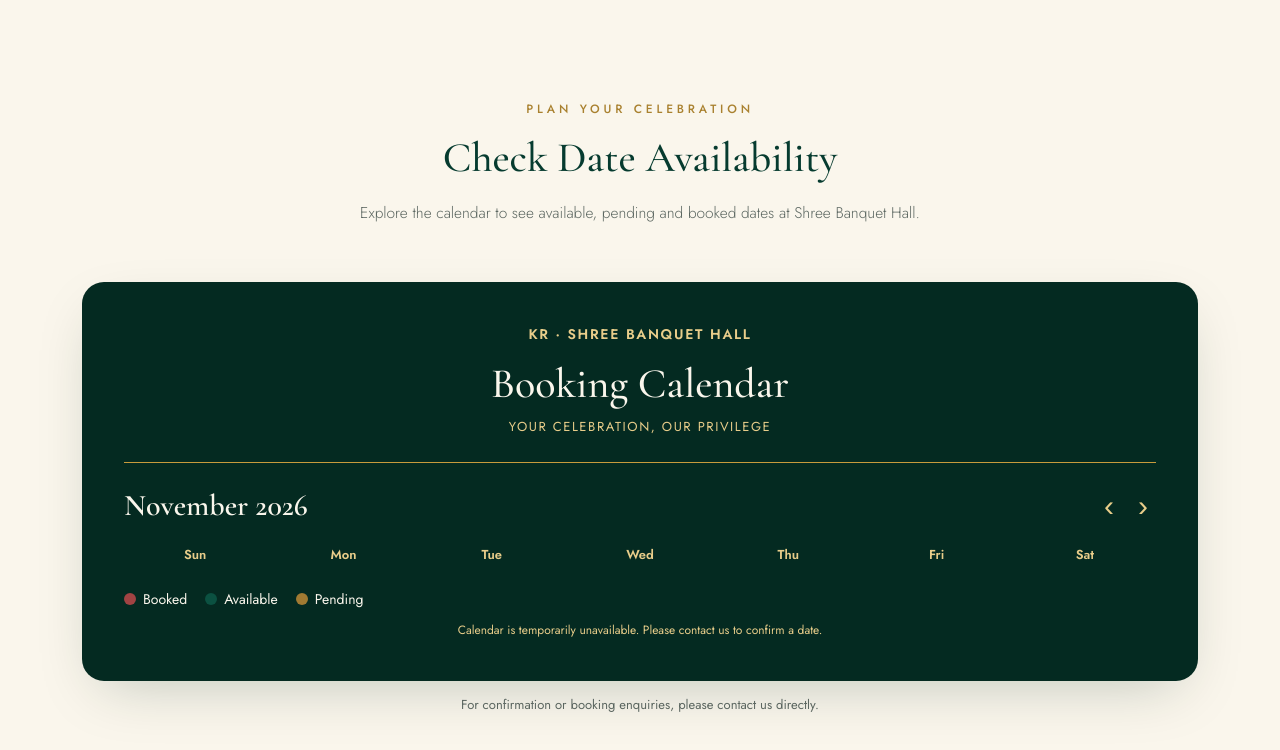
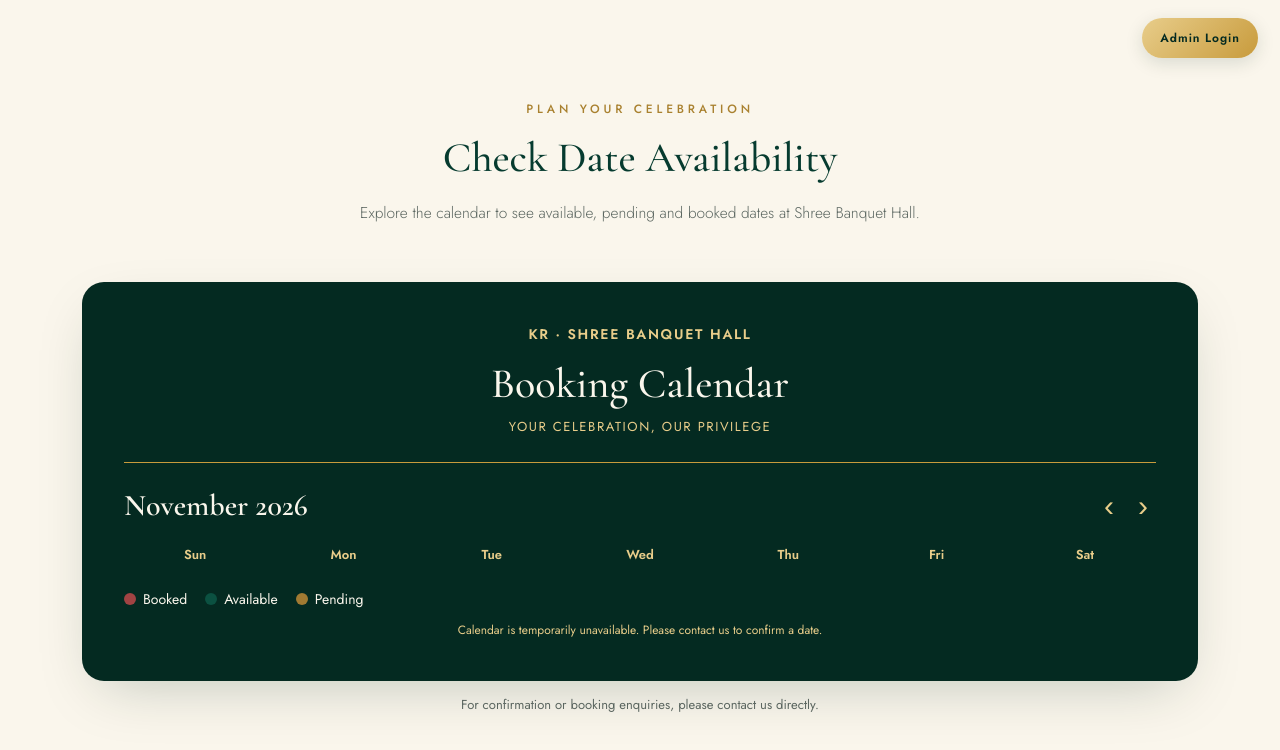
Before and after one commit to abhiraj07/shree-banquet-private-calendar, a plain HTML site: page index.html in a window 1280 px wide. Drawn offline with nearby package versions, Linux system fonts and the light colour scheme; no server answers.

Commit message:
Add admin login link to calendar

```diff
--- a/index.html
+++ b/index.html
@@ -33,7 +33,8 @@
   @media(max-width:560px){.public-calendar{padding:72px 0}.public-calendar-card{border-radius:16px;padding:18px 12px}.public-calendar-grid{gap:4px}.public-calendar-day{min-height:44px;border-radius:8px}.public-calendar-legend{gap:12px;font-size:12px}}
 
 
-</style></head><body>
+.admin-login-link{position:fixed;top:18px;right:22px;z-index:20;background:linear-gradient(135deg,var(--gold-300),var(--gold-500));color:var(--emerald-950);text-decoration:none;font:600 12px Jost,sans-serif;letter-spacing:.08em;padding:11px 18px;border-radius:999px;box-shadow:0 5px 18px #042a2122}.admin-login-link:hover{filter:brightness(1.04)}@media(max-width:560px){.admin-login-link{top:10px;right:10px;padding:9px 13px}}\n</style></head><body>
+<a class="admin-login-link" href="./admin.html">Admin Login</a>
 <section class="public-calendar" id="availability">
   <div class="wrap">
     <div class="head reveal">
```
